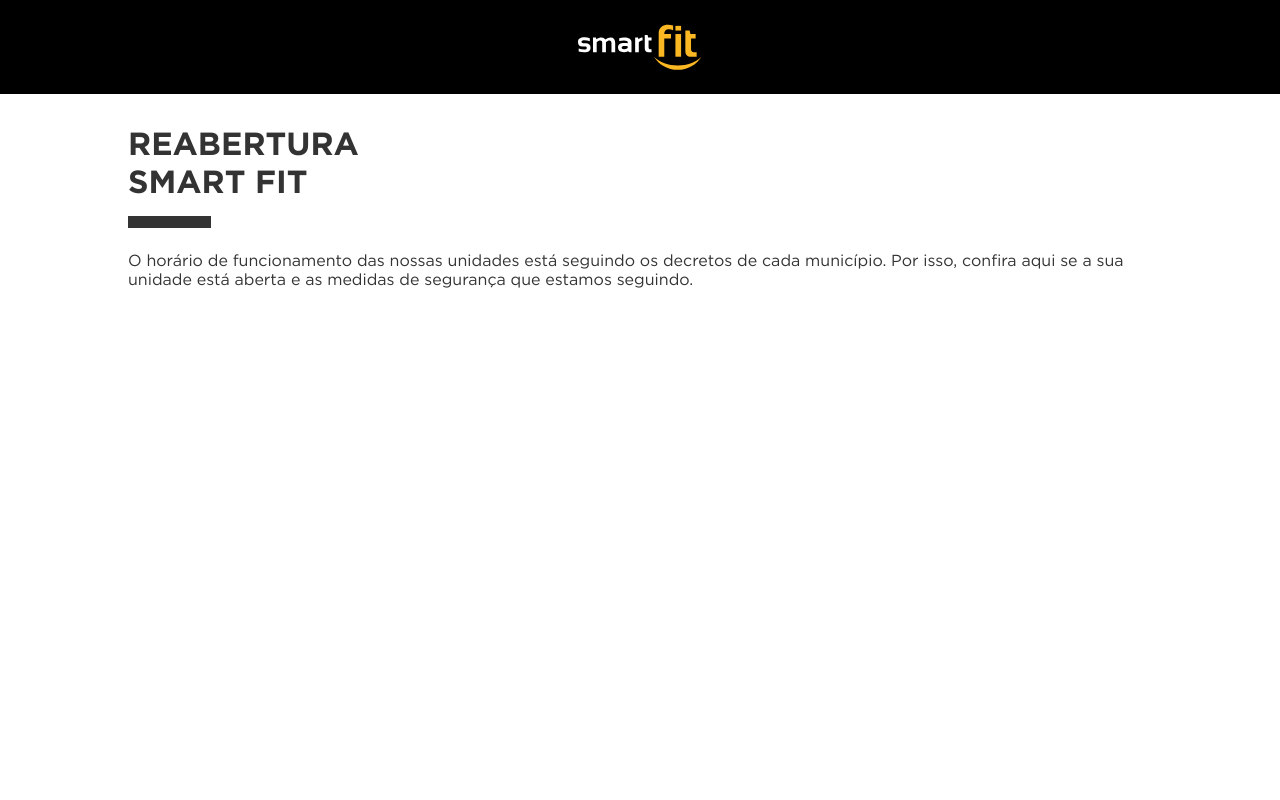
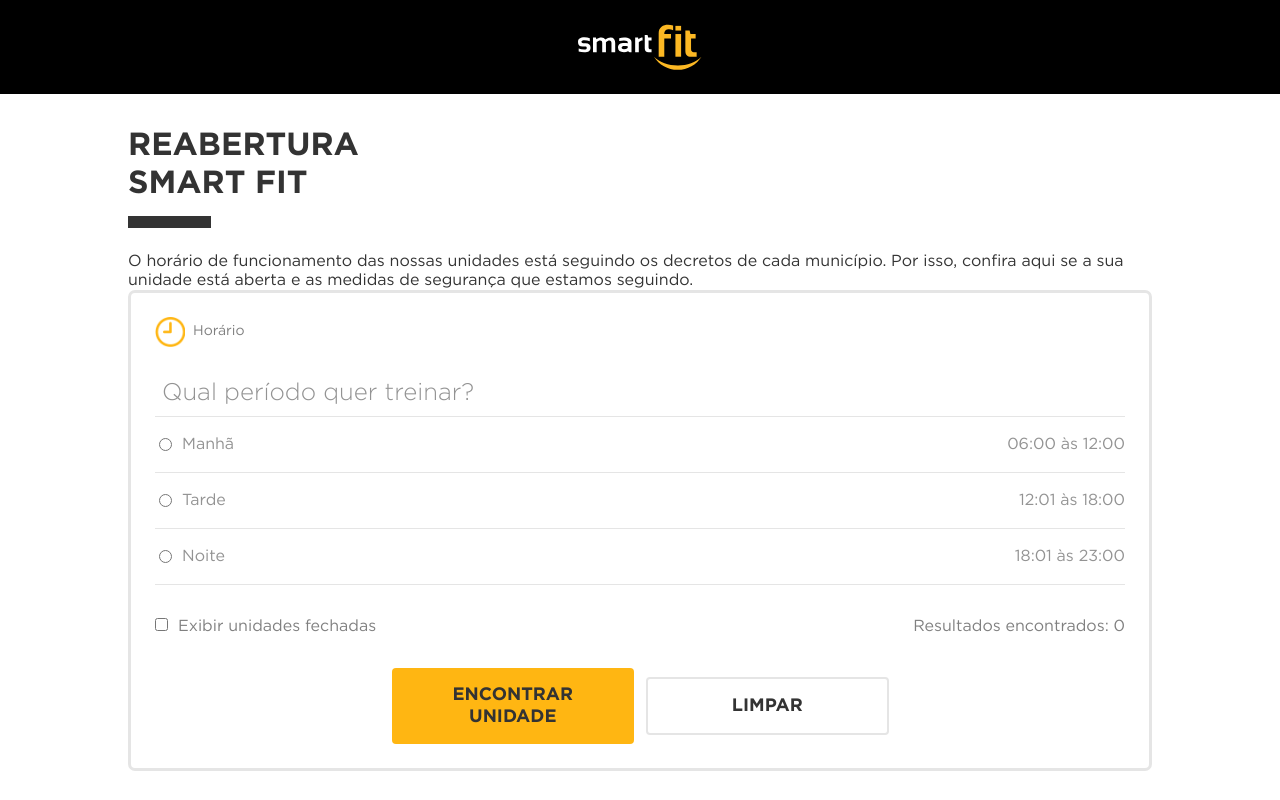
Before and after one commit to Vitor221/smart-fit_angular, an Angular app: page / in a window 1280 px wide. Built offline with nearby package versions, Linux system fonts and the light colour scheme.

Commit message:
Criando estrutura de formulário e estilizando

```diff
--- a/src/app/app.component.html
+++ b/src/app/app.component.html
@@ -1 +1,2 @@
 <app-header></app-header>
+<app-forms></app-forms>
--- a/src/app/app.component.ts
+++ b/src/app/app.component.ts
@@ -2,11 +2,12 @@
 import { CommonModule } from '@angular/common';
 import { RouterOutlet } from '@angular/router';
 import { HeaderComponent } from './components/header/header.component';
+import { FormsComponent } from './components/forms/forms.component';
 
 @Component({
   selector: 'app-root',
   standalone: true,
-  imports: [CommonModule, RouterOutlet, HeaderComponent],
+  imports: [CommonModule, RouterOutlet, HeaderComponent, FormsComponent],
   templateUrl: './app.component.html',
   styleUrl: './app.component.scss'
 })
--- /dev/null
+++ b/src/app/components/forms/forms.component.html
@@ -0,0 +1,34 @@
+<form action="" class="form-group">
+
+    <div class="form-time"><img src="/assets/images/icon-hour.png"/>Horário</div>
+    <h3>Qual período quer treinar?</h3>
+
+    <div class="radio-container">
+        <input type="radio" name="morning" value="morning">
+        <label for="morning">Manhã</label>
+        <span>06:00 às 12:00</span>
+    </div>
+
+    <div class="radio-container">
+        <input type="radio" name="afternoon" value="afternoon">
+        <label for="afternoon">Tarde</label>
+        <span>12:01 às 18:00</span>
+    </div>
+
+    <div class="radio-container">
+        <input type="radio" name="night" value="night">
+        <label for="night">Noite</label>
+        <span>18:01 às 23:00</span>
+    </div>
+
+    <div class="checkbox-container">
+        <input type="checkbox" name="show-units">
+        <label for="show-units">Exibir unidades fechadas</label>
+        <span>Resultados encontrados: {{ results.length }}</span>
+    </div>
+
+    <div class="button-container">
+        <button class="btn btn-primary">Encontrar unidade</button>
+        <button class="btn btn-secondary">Limpar</button>
+    </div>
+</form>
--- /dev/null
+++ b/src/app/components/forms/forms.component.scss
@@ -0,0 +1,108 @@
+.form-group {
+    display: flex;
+    align-items: flex-start;
+    justify-content: center;
+    flex-direction: column;
+
+    max-width: 80%;
+    width: 100%;
+    margin: 0 auto;
+
+    padding: 24px;
+    border: 3px solid var(--light-text);
+    border-radius: 7px;
+}
+
+.form-group .form-time {
+    font-size: 14px;
+    color: var(--light-grey);
+    display: flex;
+    gap: 8px;
+    align-items: center;
+    justify-content: center;
+}
+
+.form-group .form-time img {
+    height: 30px;
+}
+
+.form-group h3 {
+    font-size: 24px;
+    color: var(--medium-text);
+    font-weight: 300;
+    margin-top: 32px;
+    margin-bottom: 8px;
+    margin-left: 7px;
+}
+
+.form-group .radio-container {
+    display: flex;
+    align-items: center;
+    justify-content: flex-start;
+
+    width: 100%;
+
+    padding: 18px 4px;
+
+    border-top: 1px solid var(--light-text);
+    color: var(--medium-text);
+    position: relative;
+}
+
+.form-group .radio-container:nth-last-child(3) {
+    border-bottom: 1px solid var(--light-text);
+}
+
+.form-group .radio-container span {
+    position: absolute;
+    right: 0;
+}
+
+.form-group .radio-container label {
+    margin-left: 10px;
+}
+
+.form-group .button-container {
+    display: flex;
+    gap: 12px;
+    align-items: center;
+    justify-content: center;
+    width: 100%;
+}
+
+.form-group .button-container .btn {
+    font-size: 18px;
+    border-radius: 4px;
+    color: var(--dark-grey);
+    font-weight: 700;
+    text-transform: uppercase;
+    padding: 16px;
+    width: 25%;
+    border: none;
+    cursor: pointer;
+}
+
+.form-group .button-container .btn-primary {
+    background-color: var(--yellow);
+}
+
+.form-group .button-container .btn-secondary {
+    background-color: transparent;
+    border: 2px solid var(--light-text);
+}
+
+.form-group .checkbox-container {
+    color: var(--light-grey);
+    margin: 32px 0;
+    position: relative;
+    width: 100%;
+}
+
+.form-group .checkbox-container label {
+    margin-left: 10px;
+}
+
+.form-group .checkbox-container span {
+    position: absolute;
+    right: 0;
+}
--- /dev/null
+++ b/src/app/components/forms/forms.component.ts
@@ -0,0 +1,12 @@
+import { Component } from '@angular/core';
+
+@Component({
+  selector: 'app-forms',
+  standalone: true,
+  imports: [],
+  templateUrl: './forms.component.html',
+  styleUrl: './forms.component.scss'
+})
+export class FormsComponent {
+  results = [];
+}
--- a/src/styles.scss
+++ b/src/styles.scss
@@ -13,6 +13,8 @@
 :root {
     --dark-grey: #333333;
     --light-grey: #808080;
+    --light-text: #e5e5e5;
+    --medium-text: #939393;
     --yellow: #FFB612;
     --red: #dc0a17;
     --green: #2FC022;
```
Also changed, not shown: src/assets/images/icon-hour.png (added), 1 other file (tests, documents, lock files or other folders).
